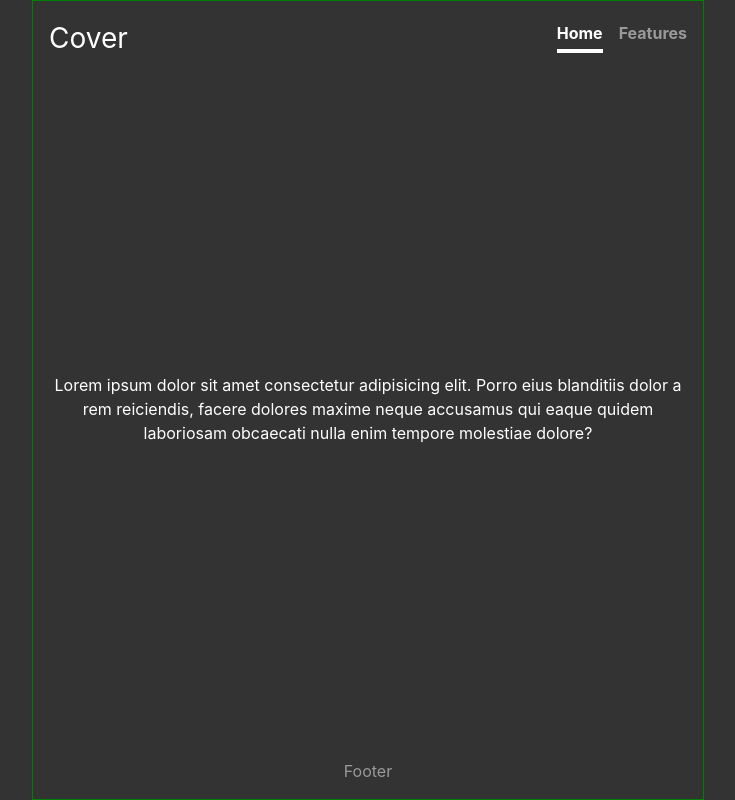
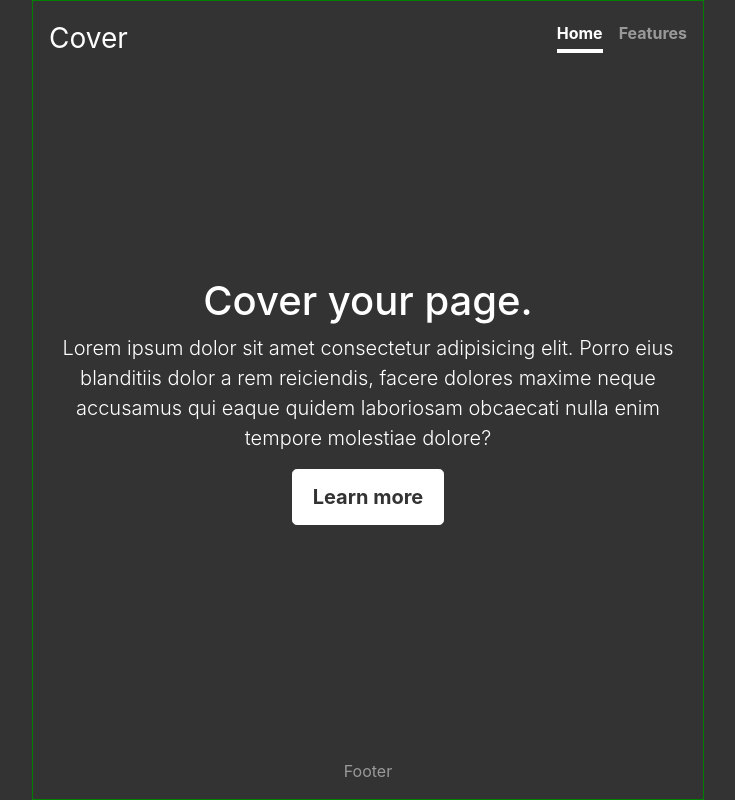
Before and after one commit to namgivu/lienminhhuyenthoai, a React (Create React App) app: page / in a window 1280 px wide. Shown: the whole page, without its empty margins (272-1007 px from the left). Built offline with nearby package versions, Linux system fonts and the light colour scheme.

Commit message:
add body homepage content

```diff
--- a/src/compoments/Navigation/MainNavigation/MainNavigation.jsx
+++ b/src/compoments/Navigation/MainNavigation/MainNavigation.jsx
@@ -1,5 +1,5 @@
 import React from "react";
-import { NavLink, Link } from "react-router-dom";
+import { NavLink } from "react-router-dom";
 
 import "./MainNavigation.scss";
 import Navigation from "../Navigation";
--- a/src/pages/Home/HomeContent/HomeBody.jsx
+++ b/src/pages/Home/HomeContent/HomeBody.jsx
@@ -3,9 +3,16 @@ import React from "react";
 const HomeBody = () => {
   return (
     <main>
-      Lorem ipsum dolor sit amet consectetur adipisicing elit. Porro eius
-      blanditiis dolor a rem reiciendis, facere dolores maxime neque accusamus
-      qui eaque quidem laboriosam obcaecati nulla enim tempore molestiae dolore?
+      <h1 className="home__heading">Cover your page.</h1>
+      <p className="home__p">
+        Lorem ipsum dolor sit amet consectetur adipisicing elit. Porro eius
+        blanditiis dolor a rem reiciendis, facere dolores maxime neque accusamus
+        qui eaque quidem laboriosam obcaecati nulla enim tempore molestiae
+        dolore?
+      </p>
+      <p className="home__p">
+        <button className="btn btn-lg btn-secondary">Learn more</button>
+      </p>
     </main>
   );
 };
--- a/src/pages/Home/home.scss
+++ b/src/pages/Home/home.scss
@@ -26,4 +26,19 @@ body {
 
 .page-wrapper {
   max-width: 42rem;
+  .home {
+    &__p {
+      margin-bottom: 1rem;
+      font-size: 1.25rem;
+      font-weight: 300;
+      button {
+        padding: 0.75rem 1.25rem;
+        font-weight: 700;
+        background-color: $HomePageTextColor;
+        border: 0.05rem solid $HomePageTextColor;
+        color: $HomePageBackGround;
+        text-shadow: none;
+      }
+    }
+  }
 }
```
